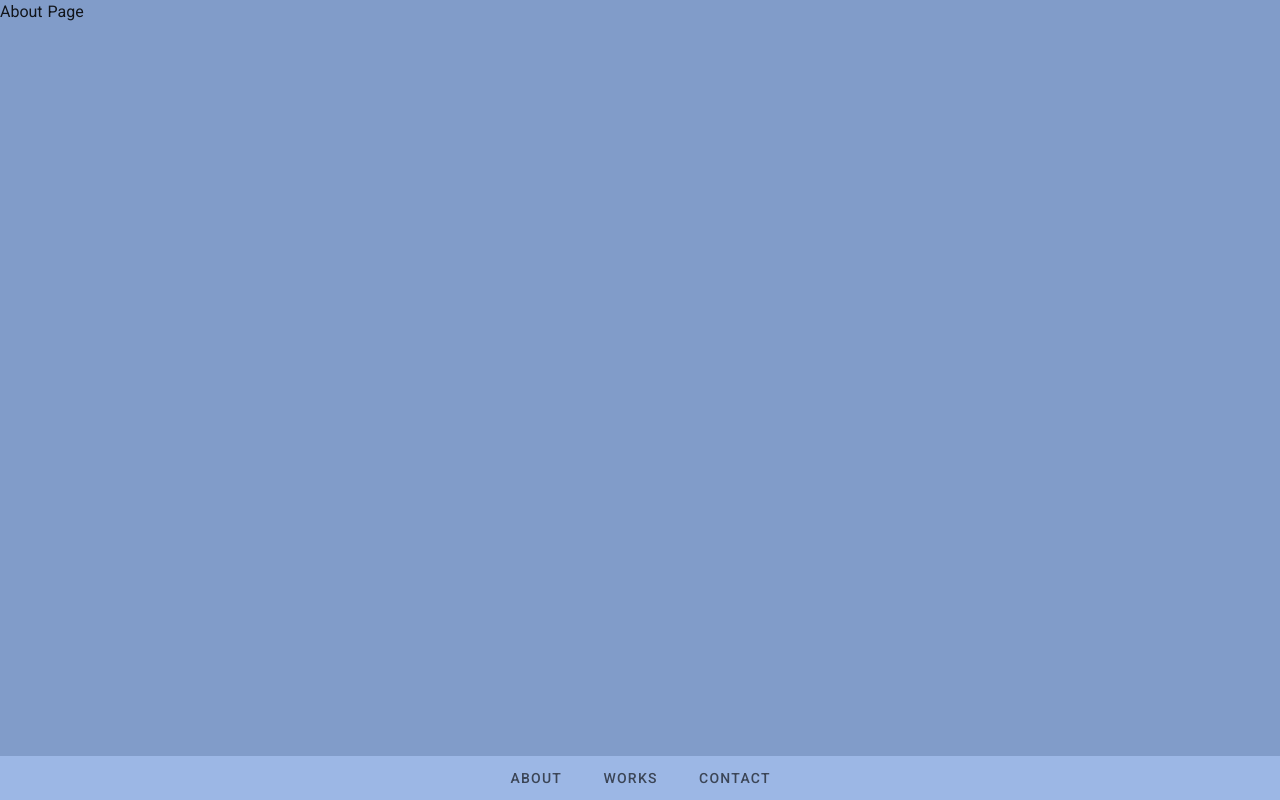
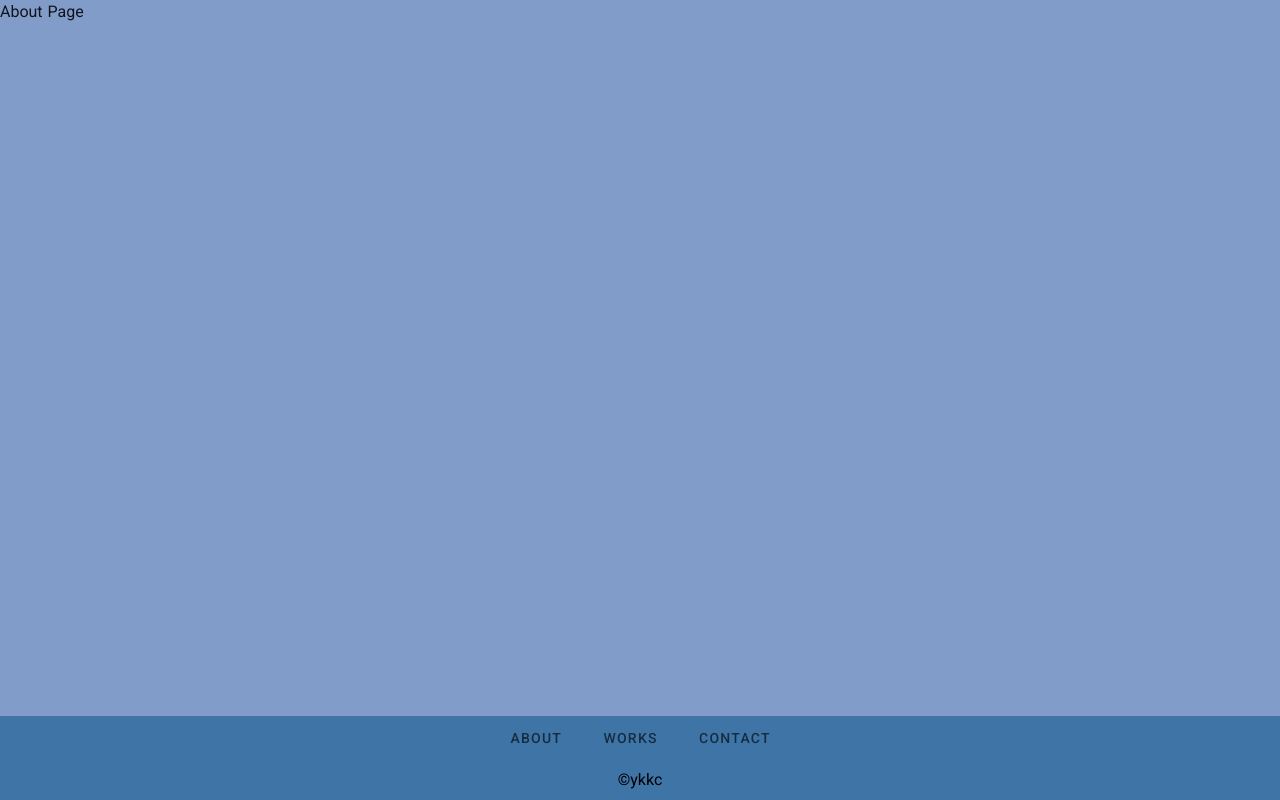
Before and after one commit to ykkc/ykkc-app, a Nuxt app: page / in a window 1280 px wide. Built offline with nearby package versions, Linux system fonts and the light colour scheme.

Commit message:
:art: fix footer color

```diff
--- a/components/Footer.vue
+++ b/components/Footer.vue
@@ -1,6 +1,6 @@
 <template>
   <v-footer
-    color="primary lighten-1"
+    color="secondary darken-1"
     padless
   >
     <v-row
@@ -34,6 +34,14 @@
       >
         Contact
       </v-btn>
+      <v-col
+        class="secondary darken-1 py-2 text-center black--text"
+        cols="12"
+      >
+        <div class="copy-right">
+          &copy;ykkc
+        </div>
+      </v-col>
     </v-row>
   </v-footer>
 </template>
```
